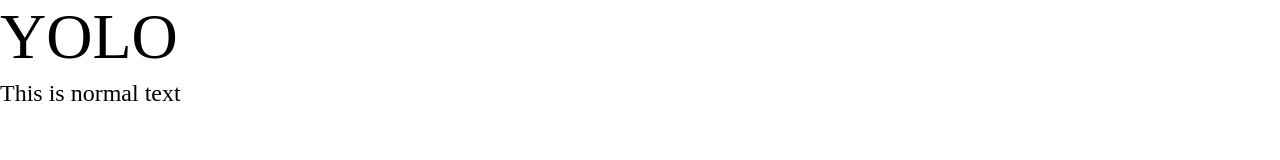
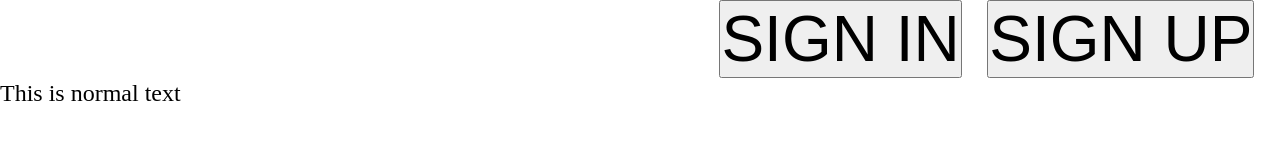
Before and after one commit to gokuafrica/gokuafrica.github.io, a plain HTML site: page index.html in a window 1280 px wide. Drawn offline with Linux system fonts and the light colour scheme.

Commit message:
Update index.html

```diff
--- a/index.html
+++ b/index.html
@@ -5,8 +5,9 @@
 <title>Portfolio</title>
 </head>
 <body>
-<div class="top-row header">
-  YOLO
+<div class="top-row">
+  <button class="header log-in-button">SIGN UP</button>
+  <button class="header log-in-button">SIGN IN</button>
 </div>
 <div class="text">
   This is normal text
```
